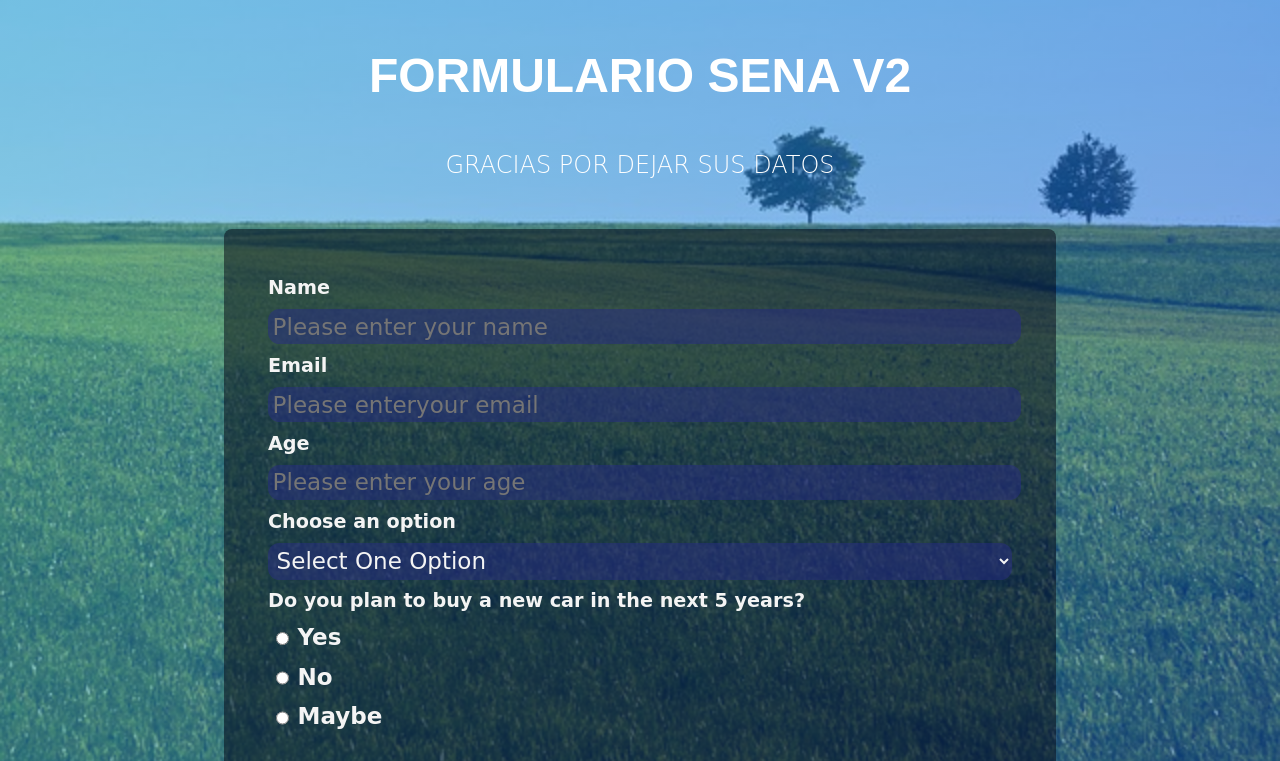
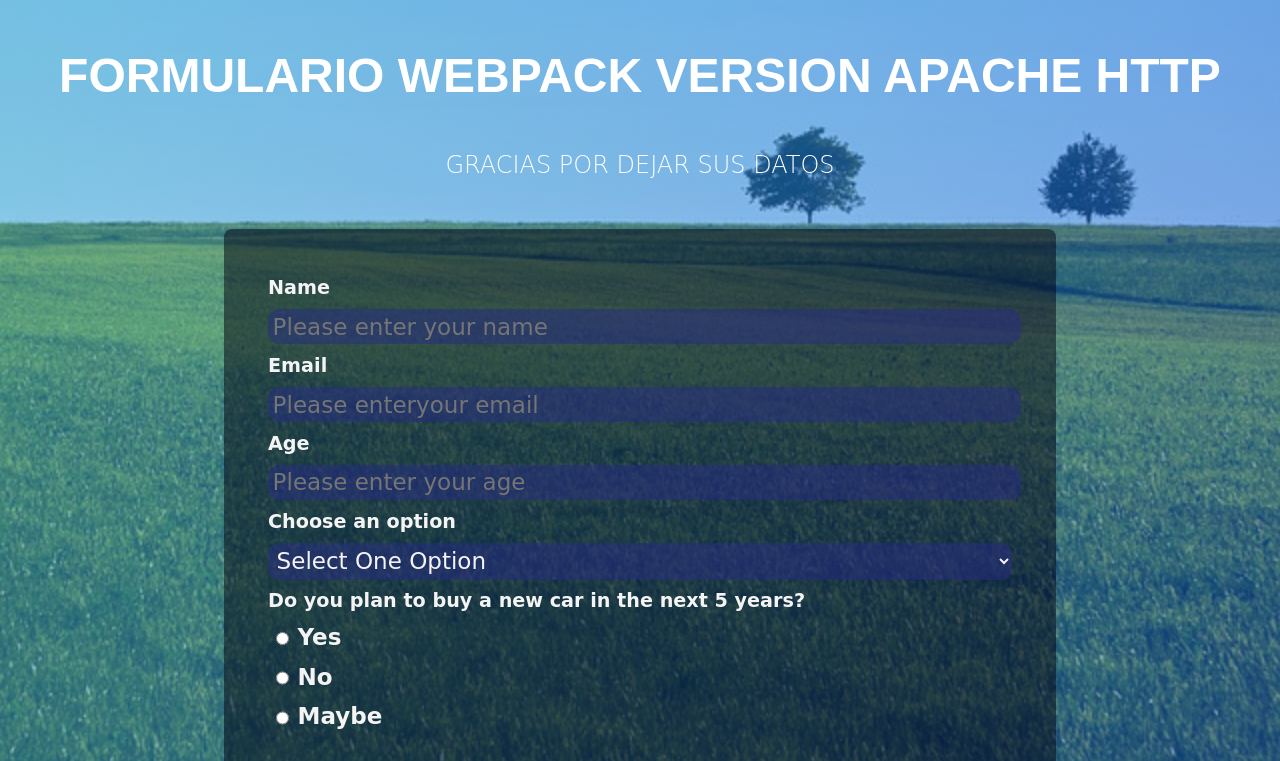
Before and after one commit to duartixed/Form-prueba, a website with bundled scripts: page src/index.html in a window 1280 px wide. Shown: the top 761 px of the page. Built offline with nearby package versions, Linux system fonts and the light colour scheme.

Commit message:
SUBIENDO FORMULARIO WEBPACK VERSION APACHE HTTP

```diff
--- a/src/index.html
+++ b/src/index.html
@@ -7,7 +7,7 @@
     <title>Formulario  FINAL</title>
 </head>
 <body>
-    <h1 id="title">FORMULARIO SENA V2</h1>
+    <h1 id="title">FORMULARIO WEBPACK VERSION APACHE HTTP</h1>
     <p id="description">
       GRACIAS POR DEJAR SUS DATOS
     </p>
```
